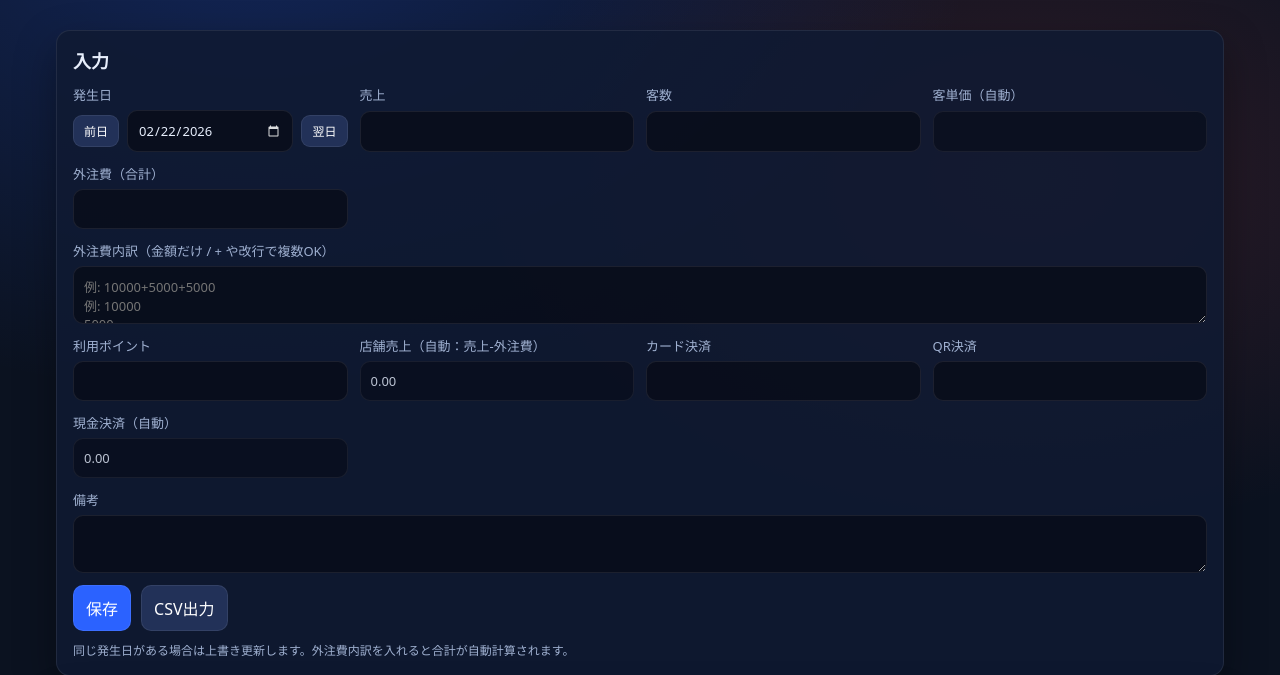
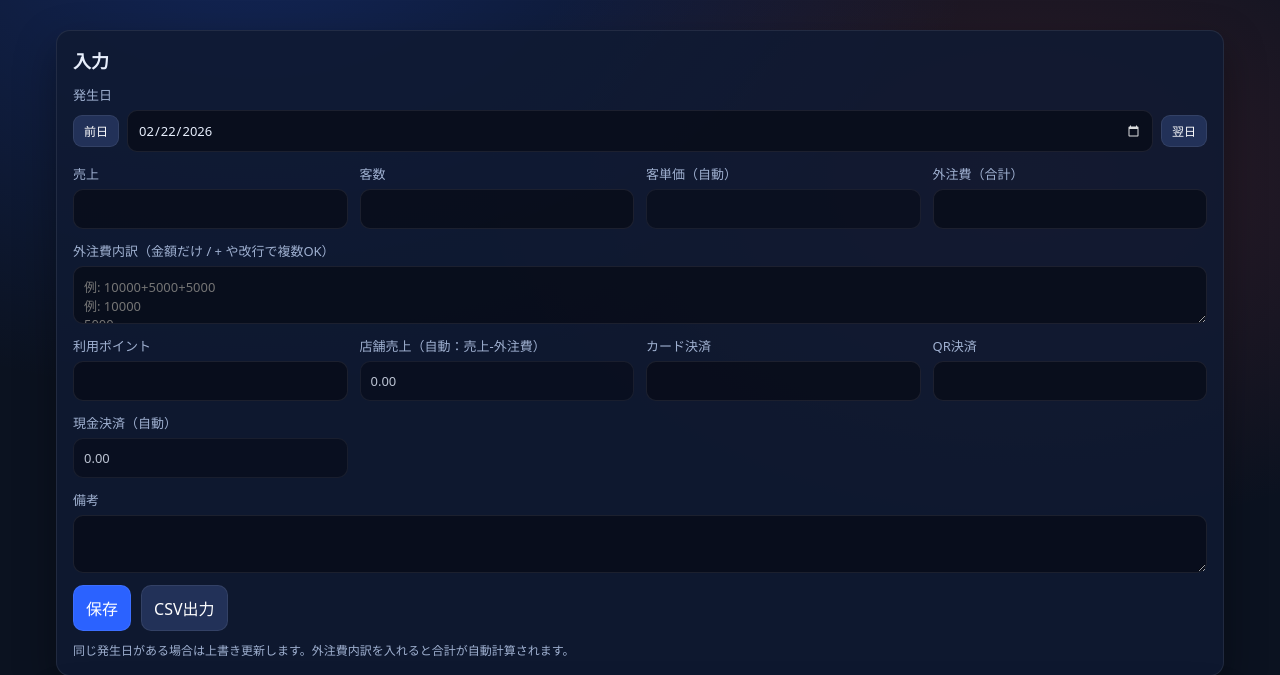
Before and after one commit to shunsoco-stack/Salesops, a FastAPI app: page /entries in a window 1280 px wide. Shown: the part 79-754 px from the top of the page. Run offline with FastAPI, Linux system fonts and the light colour scheme; data that the repository does not hold is empty.

Commit message:
Adjust date nav layout
Co-authored-by: shunsoco-stack <shunsoco-stack@users.noreply.github.com>

```diff
--- a/app/static/style.css
+++ b/app/static/style.css
@@ -90,12 +90,13 @@ input[type="month"]::-webkit-calendar-picker-indicator {
 }
 .grid__full { grid-column: 1 / -1; }
 .date-nav {
-  display: flex;
+  display: grid;
+  grid-template-columns: auto 1fr auto;
   align-items: center;
   gap: 8px;
 }
 .date-nav input {
-  flex: 1;
+  width: 100%;
   min-width: 0;
 }
 
--- a/app/templates/entries.html
+++ b/app/templates/entries.html
@@ -6,7 +6,7 @@
       <input type="hidden" name="month" value="{{ month }}" />
 
       <div class="grid">
-        <label>
+        <label class="grid__full">
           発生日
           <div class="date-nav">
             <button type="button" class="btn btn--tiny btn--secondary" data-day-shift="-1">前日</button>
```
